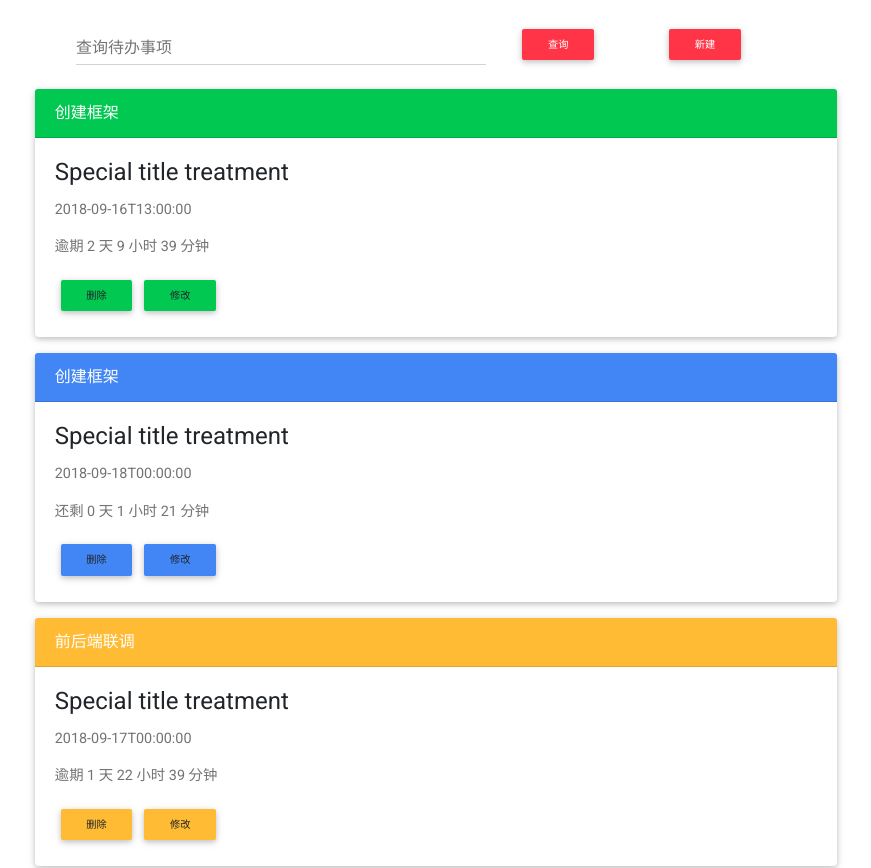
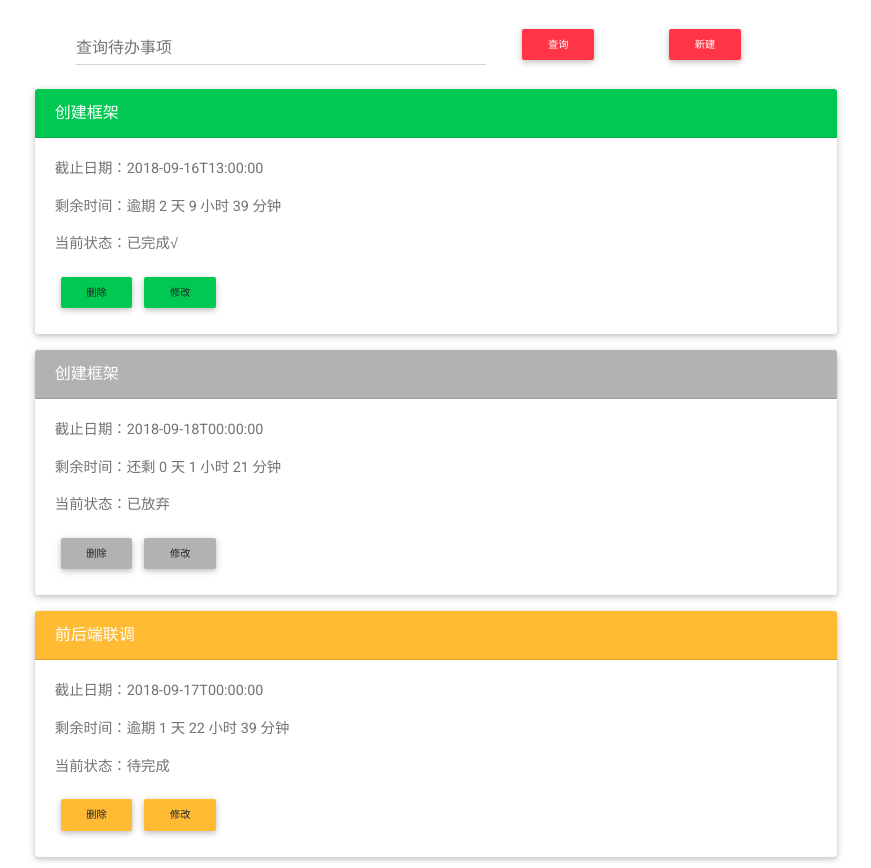
Before and after one commit to Thomstrong/Manchester-TodoList-client, a React (Create React App) app: page / in a window 1280 px wide. Shown: the top 868 px of the page, without its empty margins (204-1075 px from the left). Built offline with nearby package versions, Linux system fonts and the light colour scheme.

Commit message:
refine interface and valid check for input

```diff
--- a/src/App.js
+++ b/src/App.js
@@ -3,6 +3,7 @@ import {Input} from "mdbreact"
 import NewTaskForm from "./Components/NewTaskForm";
 
 const cardColor = ["success-color", "primary-color", "warning-color", "danger-color"]
+const statusList = ["待完成", "已完成", "已放弃"]
 const todoList = [
     {
         "id": "ef432037-5e41-4cca-8875-1441ec61cbe6",
@@ -10,7 +11,7 @@ const todoList = [
         "deadline": "2018-09-16T13:00:00",
         "restTime": "\u903e\u671f 2 \u5929 9 \u5c0f\u65f6 39 \u5206\u949f",
         "priority": 0,
-        "status": 0,
+        "status": 1,
         "url": "http://127.0.0.1:8005/api/todoList/ef432037-5e41-4cca-8875-1441ec61cbe6/"
     },
     {
@@ -19,7 +20,7 @@ const todoList = [
         "deadline": "2018-09-18T00:00:00",
         "restTime": "\u8fd8\u5269 0 \u5929 1 \u5c0f\u65f6 21 \u5206\u949f",
         "priority": 1,
-        "status": 0,
+        "status": 2,
         "url": "http://127.0.0.1:8005/api/todoList/1b3d623f-3012-4edf-9f1c-ac7bdd6586eb/"
     },
     {
@@ -156,15 +157,17 @@ class App extends Component {
                 </div>
                 <div className="col-lg-9 ml-auto mr-auto">
                     {this.state.todoList.map((item) => {
+
                         let color = cardColor[item.priority].toString();
+                        if (item.status === 2) color = "rgba-black-light"
                         return (
                             <div className="card mb-lg-3">
                                 <div
                                     className={"card-header lighten-1 white-text " + color}>{item.description}</div>
                                 <div className="card-body">
-                                    <h4 className="card-title">Special title treatment</h4>
-                                    <p className="card-text">{item.deadline}</p>
-                                    <p className="card-text">{item.restTime}</p>
+                                    <p className="card-text">{"截止日期：" + item.deadline}</p>
+                                    <p className="card-text">{"剩余时间：" + item.restTime}</p>
+                                    <p className="card-text">{"当前状态：" + statusList[item.status] + (item.status === 1 ? "√" : "")}</p>
                                     <button onClick={() => this.deleteTask(item.url)} type="button"
                                             className={"btn btn-sm " + color}>
                                         删除
--- a/src/Components/NewTaskForm.jsx
+++ b/src/Components/NewTaskForm.jsx
@@ -8,18 +8,27 @@ class NewTaskForm extends Component {
     constructor(props) {
         super(props);
         this.state = {
-            modal: false
+            modal: false,
+            description: "",
+            deadline: "",
+            priority: 0,
+            status: 0,
         };
     }
 
     handleSubmit = (event) => {
-        this.props.handleSubmit(this.state);
+        if (this.state.description.length === 0 || this.state.deadline === 0) {
+            alert("信息填写不完整")
+        } else {
+            this.props.handleSubmit(this.state);
+        }
         event.preventDefault();
     }
 
     consumeInput = (props) => {
         return (
-            <Input label="截止日期" {...props} onChange={(event) => props.onChange(event.target.value)}/>
+            <Input onKeyPress={(event) => event.preventDefault()} label="截止日期" {...props}
+                   onChange={(event) => props.onChange(event.target.value)}/>
         );
     }
 
@@ -32,7 +41,8 @@ class NewTaskForm extends Component {
                         <div className="row">
                             <div className="form-group col-lg-12">
                                 <Input label={"待办事项标题"}
-                                       onChange={(event) => this.setState({discription: event.target.value})}/>
+                                       onChange={(event) => this.setState({description: event.target.value})}
+                                />
                             </div>
                         </div>
                         <div className="row">
@@ -43,9 +53,7 @@ class NewTaskForm extends Component {
                         </div>
                         <div className="row">
                             <div className="form-group col-lg-12">
-                                <label>Country:</label>
-                                <input type="text" value={this.country} onChange={this.handleChangeCountry}
-                                       className="form-control"/>
+                                {/*//Todo dropdown*/}
                             </div>
                         </div>
 
```
